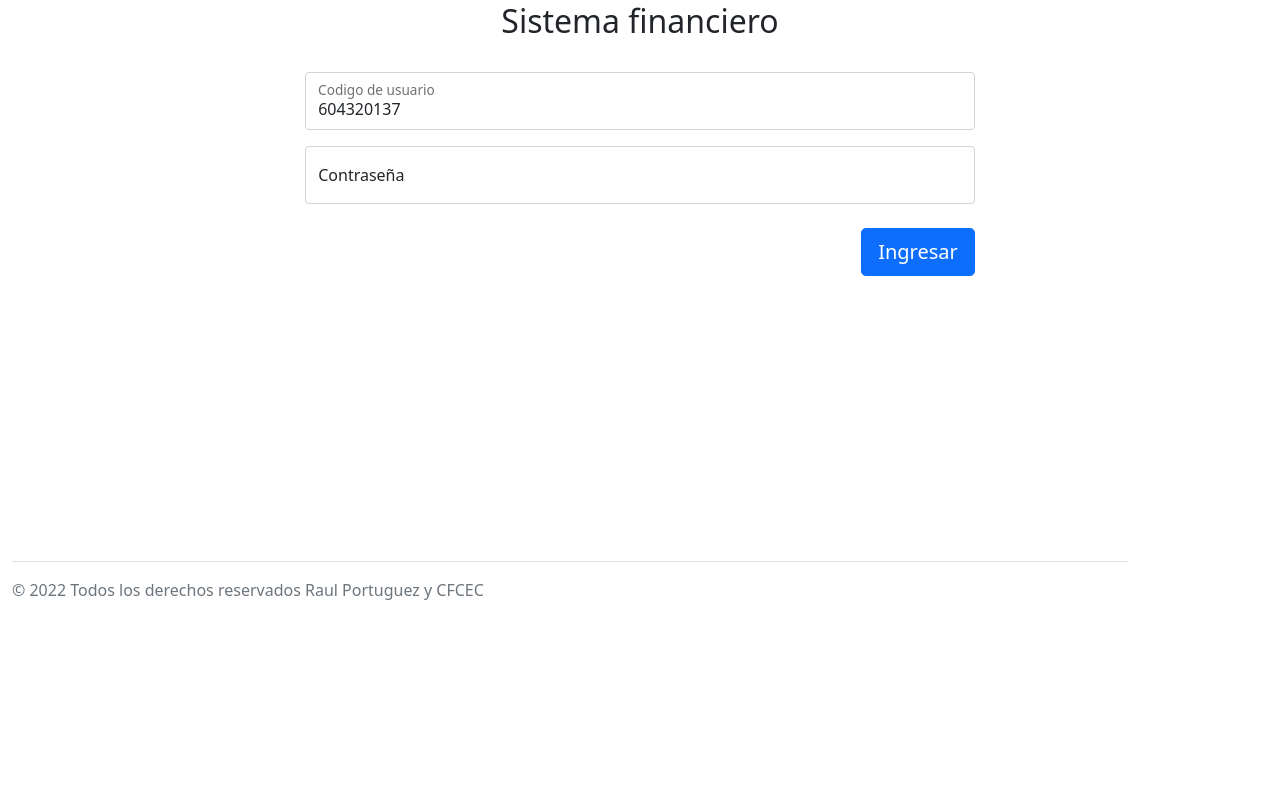
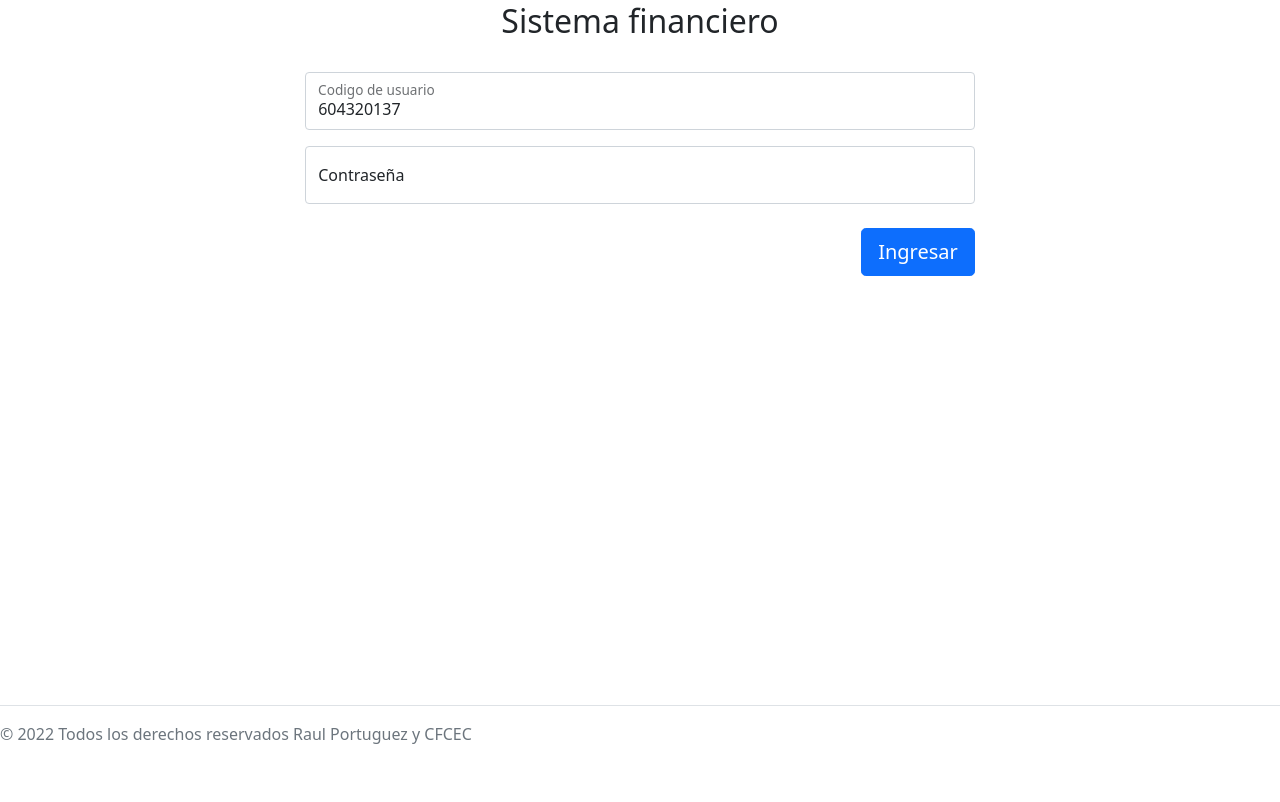
Before and after one commit to RaulPS16/CFCEC, a PHP site: page /index.php in a window 1280 px wide. Shown: the part 158-960 px from the top of the page. Before the commit the page ends 758 px from the top, so only its background shows below. Run offline with PHP 8.4, Linux system fonts and the light colour scheme.

Commit message:
mejora al footer

```diff
--- a/css/estilos-propios.css
+++ b/css/estilos-propios.css
@@ -1,7 +1,16 @@
+body{
+	position: relative;
+	padding-bottom: 3em;
+	min-height: 100vh;
+}
 .footer{
 	position: absolute;
-	bottom: 0%;
+	bottom: 0;
+	width: 100%;
+	margin-top: 50px;
+	padding: 1em 0;
 }
+
 input[type=number]::-webkit-inner-spin-button,
 input[type=number]::-webkit-outer-spin-button {
   -webkit-appearance: none;
@@ -26,5 +35,4 @@ input[type=number]::-webkit-outer-spin-button {
 
 div .alert{
 	position: fixed;
-
 }
--- a/footer.html
+++ b/footer.html
@@ -1,4 +1,4 @@
-<div class="container footer">
+<div class="footer">
   <footer class="d-flex flex-wrap justify-content-between align-items-center py-3 my-4 border-top">
     <div class="col-md-12 d-flex align-items-center">
       <span class="text-muted">&copy; 2022 Todos los derechos reservados Raul Portuguez y CFCEC</span>
```
Also changed, not shown: inicio.php (+4 -3 lines).
